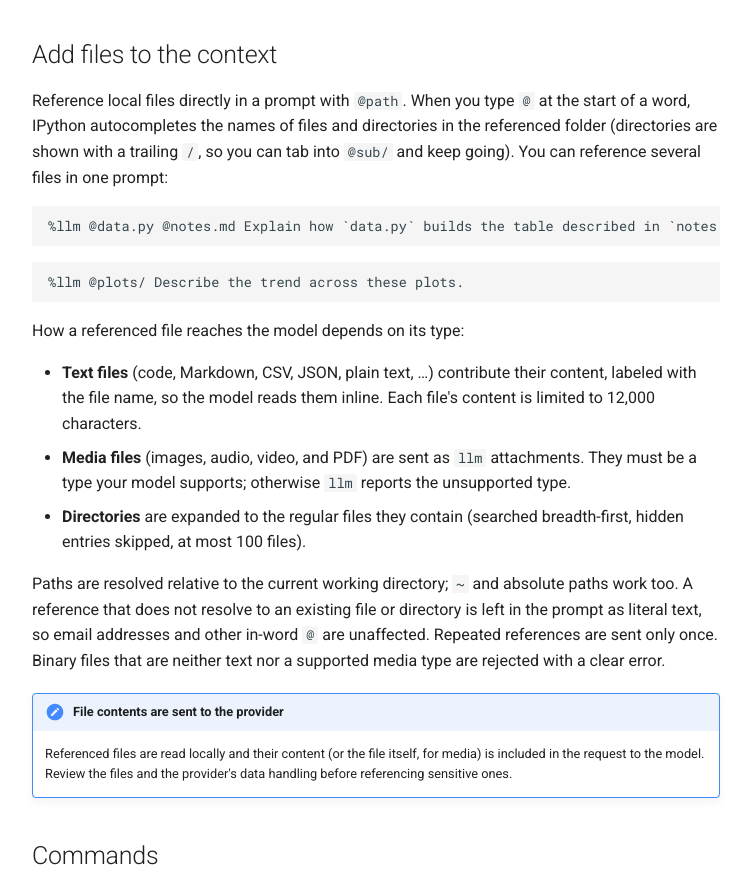
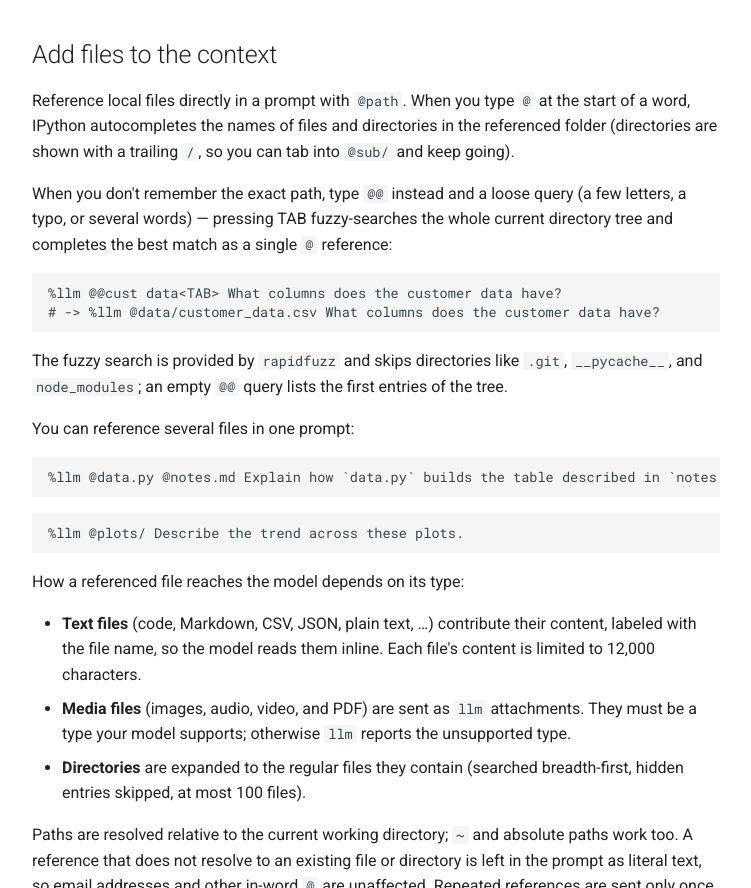
Before and after one commit to juampatronics/juampatronics.github.io, a plain HTML site: page ipyllm/usage/index.html in a window 1280 px wide. Shown: the part 3394-4282 px from the top of the page, without its empty margins (264-1015 px from the left). Drawn offline with Linux system fonts and the light colour scheme; no server answers.

Commit message:
updated documentation to new version

```diff
--- a/ipyllm/usage/index.html
+++ b/ipyllm/usage/index.html
@@ -701,8 +701,18 @@ rejected.</p>
 <p>Reference local files directly in a prompt with <code>@path</code>. When you type <code>@</code>
 at the start of a word, IPython autocompletes the names of files and
 directories in the referenced folder (directories are shown with a trailing
-<code>/</code>, so you can tab into <code>@sub/</code> and keep going). You can reference several
-files in one prompt:</p>
+<code>/</code>, so you can tab into <code>@sub/</code> and keep going).</p>
+<p>When you don't remember the exact path, type <code>@@</code> instead and a loose query
+(a few letters, a typo, or several words) — pressing TAB fuzzy-searches the
+whole current directory tree and completes the best match as a single <code>@</code>
+reference:</p>
+<pre><code class="language-ipython">%llm @@cust data&lt;TAB&gt; What columns does the customer data have?
+# -&gt; %llm @data/customer_data.csv What columns does the customer data have?
+</code></pre>
+<p>The fuzzy search is provided by <code>rapidfuzz</code> and skips directories like
+<code>.git</code>, <code>__pycache__</code>, and <code>node_modules</code>; an empty <code>@@</code> query lists the
+first entries of the tree.</p>
+<p>You can reference several files in one prompt:</p>
 <pre><code class="language-ipython">%llm @data.py @notes.md Explain how `data.py` builds the table described in `notes.md`.
 </code></pre>
 <pre><code class="language-ipython">%llm @plots/ Describe the trend across these plots.
```
Also changed, not shown: ipyllm/index.html (+1 -1 lines), ipyllm/search/search_index.json (+1 -1 lines).
